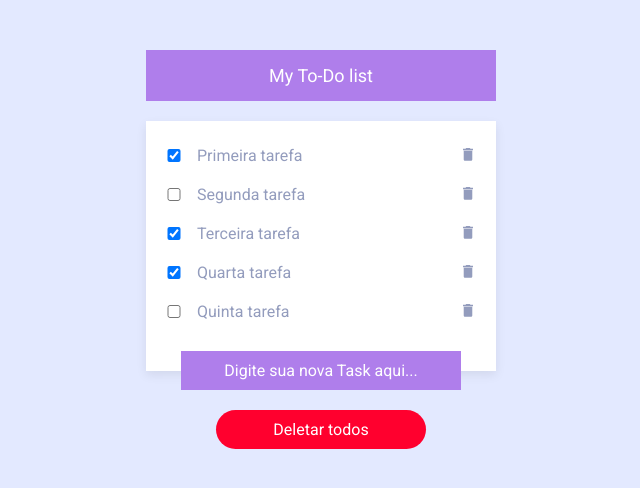
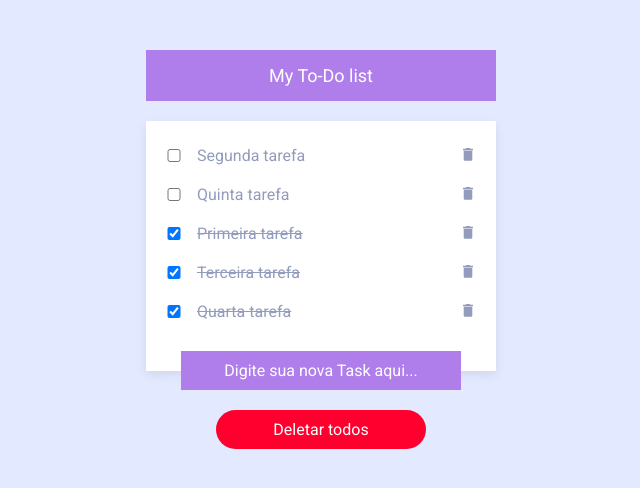
Before and after one commit to xandaosilva/curso-angularjs, an Angular app in the folder aulas-angular/capitulo08/projeto-todo/: page / in a window 1280 px wide. Shown: the top 488 px of the page, without its empty margins (319-959 px from the left). Built offline with nearby package versions, Linux system fonts and the light colour scheme.

Commit message:
Validando lista para deleção de tarefas, aplicação de estilos em tarefas realizadas e ordenação das tarefas

```diff
--- a/aulas-angular/capitulo08/projeto-todo/src/app/modules/home/components/todo-list/todo-list.component.html
+++ b/aulas-angular/capitulo08/projeto-todo/src/app/modules/home/components/todo-list/todo-list.component.html
@@ -2,7 +2,7 @@
     <ul *ngIf="taskList.length">
         <li *ngFor="let item of taskList; let i = index">
             <input type="checkbox" [(ngModel)]="item.checked">
-            <input type="text" [(ngModel)]="item.task">
+            <input type="text" [(ngModel)]="item.task" [ngClass]="{'checked': item.checked}" (keyup)="validationInput(item.task, i)">
             <button (click)="deleteItemTaskList(i)">
                 <img src="assets/icons/icon-trash.svg" alt="Icone para deletar">
             </button>
--- a/aulas-angular/capitulo08/projeto-todo/src/app/modules/home/components/todo-list/todo-list.component.ts
+++ b/aulas-angular/capitulo08/projeto-todo/src/app/modules/home/components/todo-list/todo-list.component.ts
@@ -1,4 +1,4 @@
-import { Component, OnInit } from '@angular/core';
+import { Component, DoCheck } from '@angular/core';
 import { TaskList } from '../../model/task-list';
 
 @Component({
@@ -6,7 +6,7 @@
   templateUrl: './todo-list.component.html',
   styleUrls: ['./todo-list.component.scss']
 })
-export class TodoListComponent implements OnInit {
+export class TodoListComponent implements DoCheck {
 
   public taskList: Array<TaskList> = [
     { task: "Primeira tarefa", checked: true },
@@ -18,7 +18,8 @@
 
   constructor(){}
 
-  ngOnInit(): void {
+  ngDoCheck(): void {
+    this.taskList.sort( (first, last) => Number(first.checked) - Number(last.checked));
   }
 
   public deleteItemTaskList(event: number){
@@ -36,4 +37,14 @@
   public setEmitTaskList(event: string){
     this.taskList.push({ task: event, checked: false });
   }
+
+  public validationInput(event: string, index: number){
+    if(!event.length){
+      const confirm = window.confirm("Task está vazia, deseja deletar ?");
+
+      if(confirm){
+        this.deleteItemTaskList(index);
+      }
+    }
+  }
 }
```
